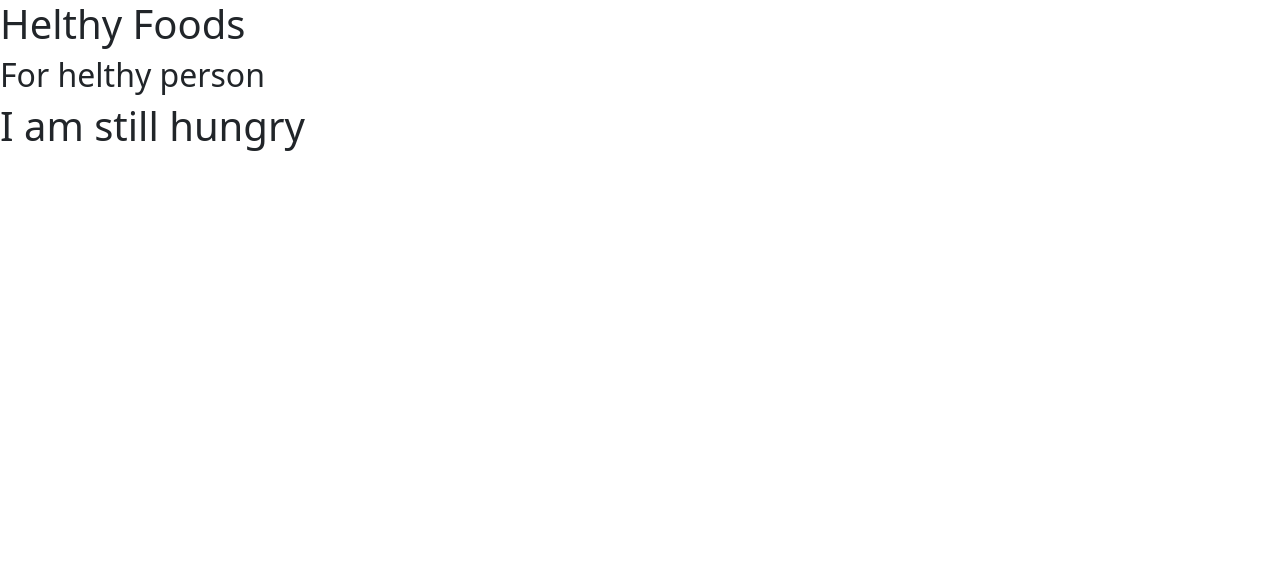
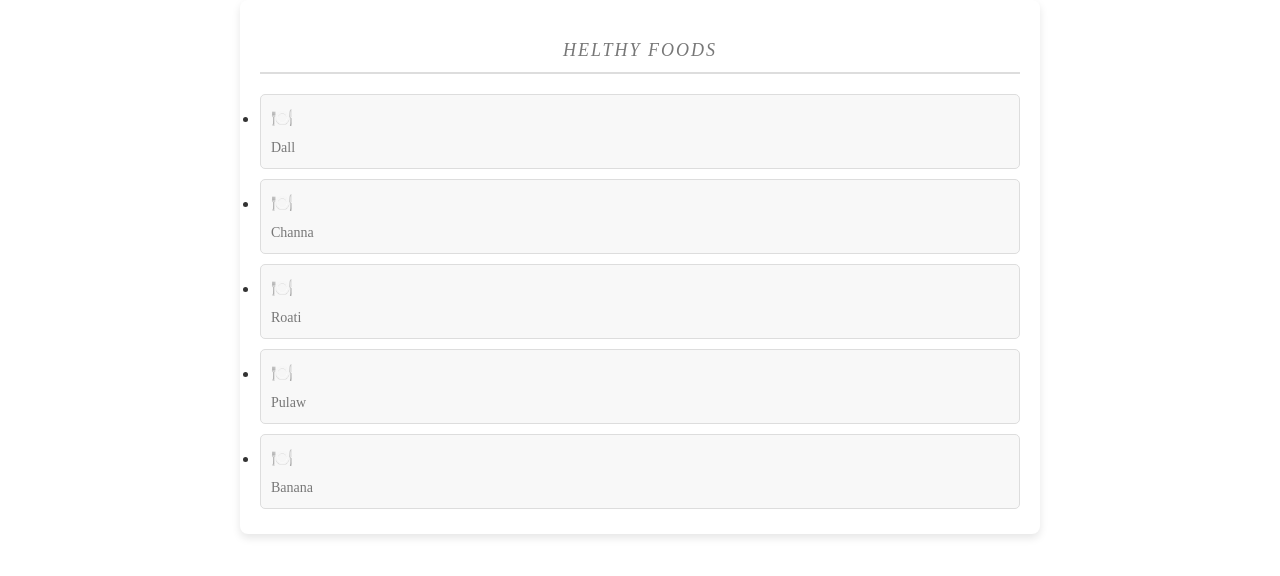
Before and after one commit to Alokkumarojha/Helthy_foods, a React (Vite) app: page / in a window 1280 px wide. Shown: the top 576 px of the page. Built offline with nearby package versions, Linux system fonts and the light colour scheme.

Commit message:
Passing data by props,CSS modules

```diff
--- a/src/App.css
+++ b/src/App.css
@@ -0,0 +1,79 @@
+.food-item {
+  font-family: "Arial, sans-serif";
+  font-size: 18px;
+  color: #333;
+  padding: 10px;
+  margin: 5px 0;
+  border-radius: 5px;
+  background-color: #f8f8f8;
+  border: 1px solid #ddd;
+  transition: background-color 0.3s ease;
+}
+
+.food-item:hover {
+  background-color: #e0e0e0;
+}
+
+.food-item::before {
+  content: "🍽️ ";
+  margin-right: 8px;
+  font-size: 18px;
+}
+
+.food-item span {
+  display: block;
+  font-size: 14px;
+  color: #777;
+  margin-top: 5px;
+}
+
+.heading {
+  font-family: "Georgia, serif";
+  font-size: 32px;
+  color: #4caf50 !important; /* A nice green color */
+  text-align: center;
+  margin-top: 20px;
+  margin-bottom: 15px;
+  text-transform: uppercase;
+  letter-spacing: 2px;
+  border-bottom: 2px solid #ddd;
+  padding-bottom: 10px;
+}
+
+.heading span {
+  font-size: 18px;
+  color: #777;
+  display: block;
+  margin-top: 5px;
+  font-style: italic;
+}
+
+.food-container {
+  max-width: 800px;
+  margin: 0 auto;
+  padding: 20px;
+  background-color: #fff; /* White background for contrast */
+  border-radius: 8px;
+  box-shadow: 0 4px 8px rgba(0, 0, 0, 0.1); /* Subtle shadow */
+}
+
+.heading {
+  font-family: "Georgia, serif";
+  font-size: 32px;
+  color: #4caf50 !important;
+  text-align: center;
+  margin-top: 20px;
+  margin-bottom: 15px;
+  text-transform: uppercase;
+  letter-spacing: 2px;
+  border-bottom: 2px solid #ddd;
+  padding-bottom: 10px;
+}
+
+.heading span {
+  font-size: 18px;
+  color: #777 !important;
+  display: block;
+  margin-top: 5px;
+  font-style: italic;
+}
--- a/src/App.jsx
+++ b/src/App.jsx
@@ -3,14 +3,18 @@ import FoodItems from "./Components/FoodItems";
 import ErrorMessage from "./Components/ErrorMessage";
 
 function App() {
-  let foodItems = [];
-  // let foodItems = ["Dall", "Channa", "Roati", "Pulaw", "Bananaq"];
+  // let foodItems = [];
+  let foodItems = ["Dall", "Channa", "Roati", "Pulaw", "Banana"];
   return (
     <>
-      <h1>Helthy Foods</h1>
-      <h2>For helthy person</h2>
-      <ErrorMessage proFoodItem={foodItems}></ErrorMessage>
-      <FoodItems proFoodItem={foodItems}></FoodItems>
+      <div className="food-container">
+        <h1 className="heading">
+          <span>Helthy Foods</span>
+        </h1>
+
+        <ErrorMessage proFoodItem={foodItems}></ErrorMessage>
+        <FoodItems proFoodItem={foodItems}></FoodItems>
+      </div>
     </>
   );
 }
--- a/src/Components/ErrorMessage.jsx
+++ b/src/Components/ErrorMessage.jsx
@@ -1,7 +1,13 @@
 import React from "react";
 
 const ErrorMessage = ({ proFoodItem }) => {
-  return <>{proFoodItem.length === 0 && <h1>I am still hungry</h1>}</>;
+  return (
+    <>
+      {proFoodItem.length === 0 && (
+        <h1 className="display-4">I am still hungry</h1>
+      )}
+    </>
+  );
 };
 
 export default ErrorMessage;
--- a/src/Components/Item.jsx
+++ b/src/Components/Item.jsx
@@ -1,7 +1,11 @@
 import React from "react";
-
+import styles from "./Item.module.css";
 const Item = ({ foodItems }) => {
-  return <li className="list-group-item">{foodItems}</li>;
+  return (
+    <li className={styles.foodItem}>
+      <span>{foodItems}</span>
+    </li>
+  );
 };
 
 export default Item;
--- /dev/null
+++ b/src/Components/Item.module.css
@@ -0,0 +1,28 @@
+.foodItem {
+  font-family: "Arial, sans-serif";
+  font-size: 18px;
+  color: #333;
+  padding: 10px;
+  margin: 5px 0;
+  border-radius: 5px;
+  background-color: #f8f8f8;
+  border: 1px solid #ddd;
+  transition: background-color 0.3s ease;
+}
+
+.foodItem:hover {
+  background-color: #e0e0e0;
+}
+
+.foodItem::before {
+  content: "🍽️ ";
+  margin-right: 8px;
+  font-size: 18px;
+}
+
+.foodItem span {
+  display: block;
+  font-size: 14px;
+  color: #777;
+  margin-top: 5px;
+}
```
